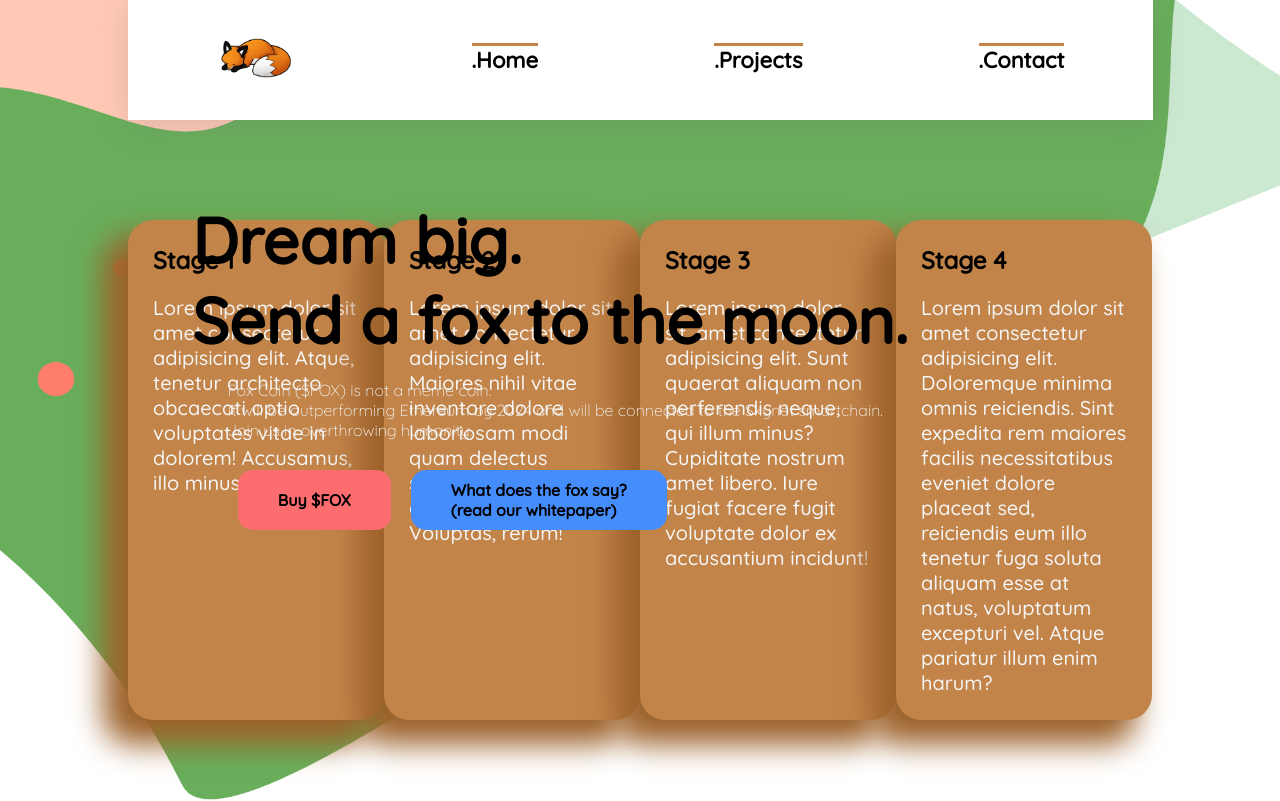
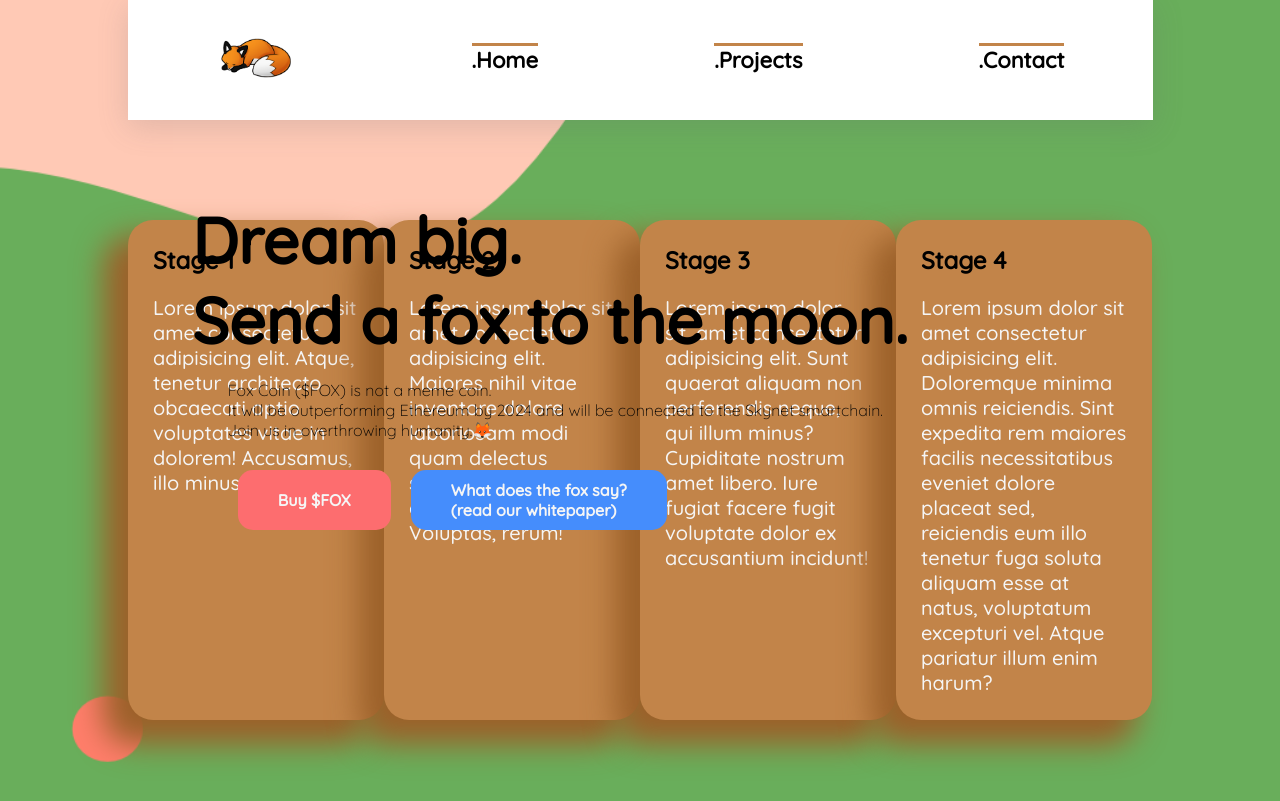
Before and after one commit to filipclavin/fox-coin, a React (Create React App) app: page / in a window 1280 px wide. Shown: the top 801 px of the page. Built offline with nearby package versions, Linux system fonts and the light colour scheme.

Commit message:
small fixes to description

```diff
--- a/src/components/splash/Background.js
+++ b/src/components/splash/Background.js
@@ -8,7 +8,7 @@ const BackgroundContainer = styled.div`
   position: absolute;
   top: 0;
   width: 100%;
-  height: 100vh;
+  height: 200vh;
   background-image: url(${image});
   background-size: cover;
   background-repeat: no-repeat;
--- a/src/components/splash/Description.js
+++ b/src/components/splash/Description.js
@@ -12,13 +12,13 @@ const Desc = styled.div`
   p {
     font-weight: 200;
     padding-left: 5%;
-    color: whitesmoke;
   }
 `
 
 const Button = styled.div`
   position: relative;
   font-weight: 800;
+  color: whitesmoke;
   display: flex;
   justify-content: center;
   align-items: center;
@@ -49,11 +49,11 @@ const Description = () => {
                 <p>
                     Fox Coin ($FOX) is not a meme coin. <br/>
                     It will be outperforming Ethereum by 2024 and will be connected to the Skynet smartchain. <br/>
-                    Join us in overthrowing humanity.
+                    Join us in overthrowing humanity.🦊
                 </p>
                 <br/>
                 <div style={{display: 'flex', flexDirection: 'row', paddingLeft: '5%'}}>
-                    <Button color="#fd6d6f">
+                    <Button color="#fd6d6f" onClick={() => window.open("https://pancakeswap.finance/", "_blank")}>
                         Buy $FOX
                     </Button>
                     <Button color="#458dfc">
@@ -61,7 +61,6 @@ const Description = () => {
                         (read our whitepaper)
                     </Button>
                 </div>
-
             </Desc>
     )
 }
```
